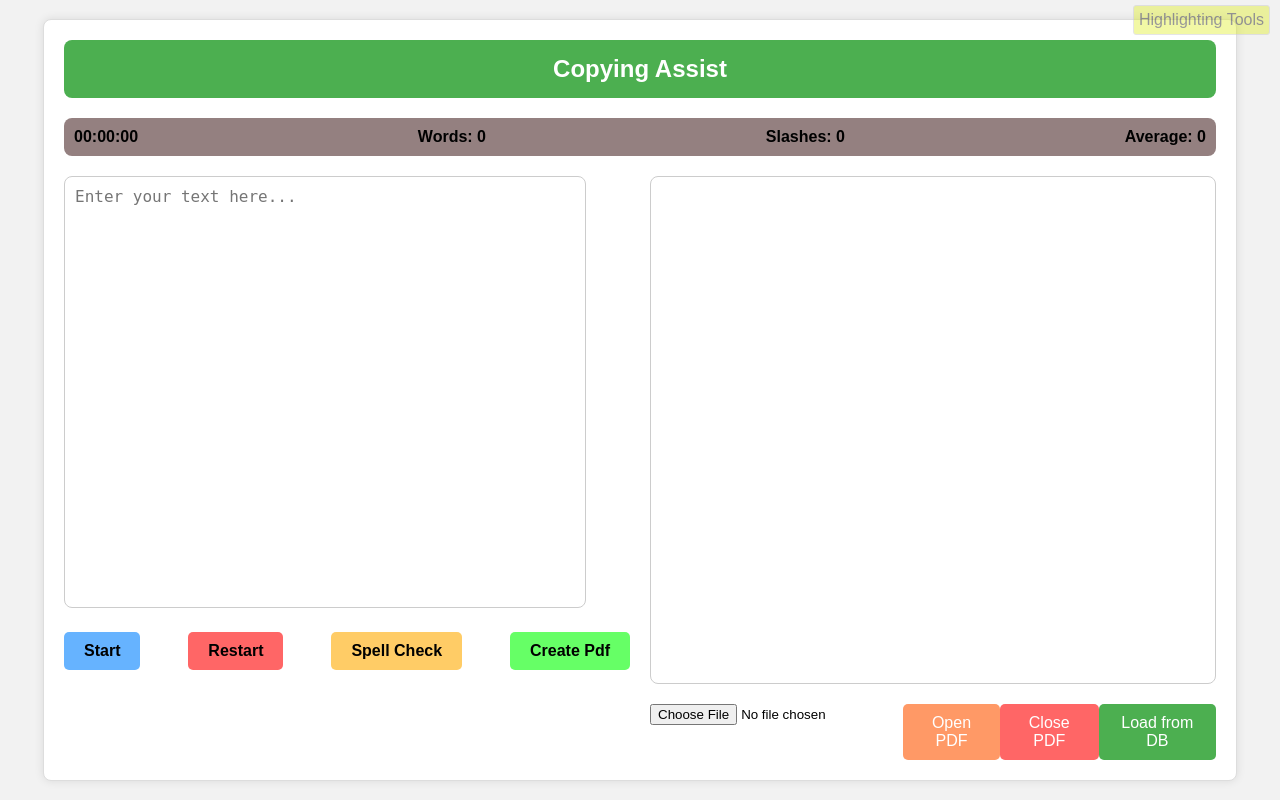
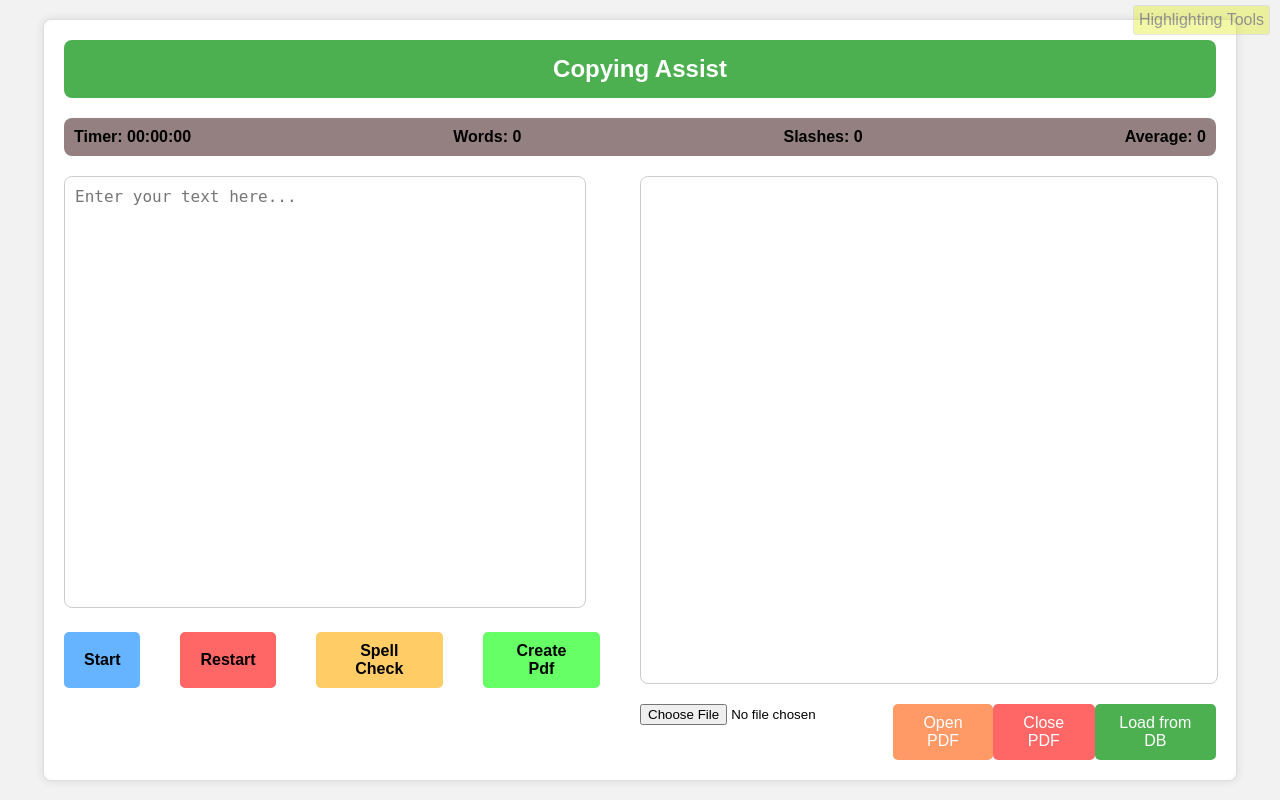
Before and after one commit to NavidAhmadiii/CopyAssistant, a Django app: page / in a window 1280 px wide. Run offline with Django 4.2, Linux system fonts and the light colour scheme.

Commit message:
fix bug in template

```diff
--- a/Copy/static/css/styles.css
+++ b/Copy/static/css/styles.css
@@ -46,13 +46,13 @@ body {
 .content {
     display: flex;
     flex-direction: row;
-    gap: 20px;
+    gap: 0px;
     flex-grow: 1;
 }
 
 .text-area-section,
 .pdf-section {
-    flex: 1;
+    flex: 2;
     display: flex;
     flex-direction: column;
     gap: 20px;
@@ -111,6 +111,7 @@ body {
     border-radius: 5px;
     cursor: pointer;
     transition: background-color 0.3s;
+    margin-right: 40px; /* کاهش فاصله بین دکمه‌ها */
 }
 
 .footer button.start {
@@ -150,6 +151,9 @@ body {
     flex-grow: 1;
     border: 1px solid #ccc;
     border-radius: 8px;
+    /* اضافه کردن ارتفاع و عرض بیشتر */
+    height: calc(100% - 40px); /* Adjust the height to fit the container */
+    width: 100%; /* Ensure it takes the full width of its container */
 }
 
 .pdf-controls {
--- a/Copy/static/js/script.js
+++ b/Copy/static/js/script.js
@@ -11,8 +11,8 @@ function start() {
 function restart() {
     const textArea = document.getElementById('text-area');
     textArea.value = '';
-    const pdfReader = document.getElementById('pdf-reader');
-    pdfReader.src = '';
+    // const pdfReader = document.getElementById('pdf-reader');
+    // pdfReader.src = '';
     clearInterval(timer);
     seconds = 0;
     updateTimer();
--- a/Copy/templates/index.html
+++ b/Copy/templates/index.html
@@ -11,7 +11,8 @@
 <div class="container">
     <div class="header">Copying Assist</div>
     <div class="status-bar">
-        <div id="timer">00:00:00</div>
+<!--        <div id="timer">Timer: 00:00:00</div>-->
+         <div><span class="label">Timer: </span><span id="timer">00:00:00</span></div>
         <div id="word-count">Words: 0</div>
         <div id="slash-count">Slashes: 0</div>
         <div id="average-count">Average: 0</div>
```
